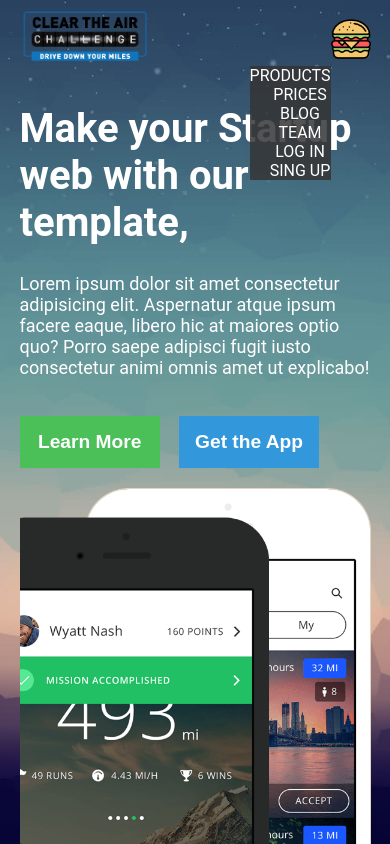
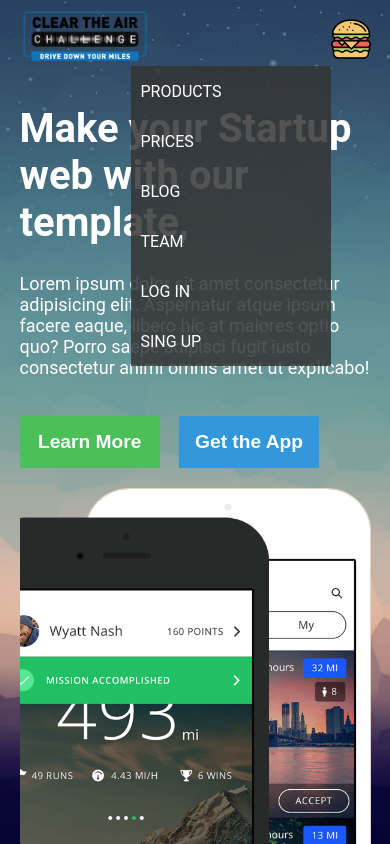
Before and after one commit to Mauricio-Sotela/media_quary, a plain HTML site: page index.html in a window 390 px wide. Both pictures are taken after a click on the picture 350 px from the left and 39 px from the top of the page. Drawn offline with Linux system fonts and the light colour scheme.

Commit message:
media_quary

```diff
--- a/css/style.css
+++ b/css/style.css
@@ -158,6 +158,25 @@ main button:nth-child(2) {
     position: absolute;
     top: 5rem;
     right: 4rem;
+    width:20rem;
+
+    z-index: 100;
+
+  }
+  nav .menu ul li:hover {
+   background-color: rgba(73, 110, 134, 0.596);
+  }
+  nav .menu ul li {
+    display: flex;
+    list-style: none;
+    margin: 0;
+    padding-left: 1rem;
+    width: 100%;
+    height: 5rem;
+    align-items: center;
+  }
+  nav .menu ul li:first-child {
+    margin:0;
   }
   body.berger nav .menu ul{
     visibility: hidden;
--- a/js/main.js
+++ b/js/main.js
@@ -2,6 +2,14 @@ const berger = document.querySelector(".m");
 console.log(berger);
 
 berger.addEventListener("click", () => {
- document.body.classList.toggle("berger");
+  document.body.classList.toggle("berger");
+});
 
+const comprobarAncho = () => {
+  if (window.innerWidth > 601) {
+    document.body.classList.add('berger');
+  }
+};
+window.addEventListener('resize', () => {
+	comprobarAncho();
 });
```
